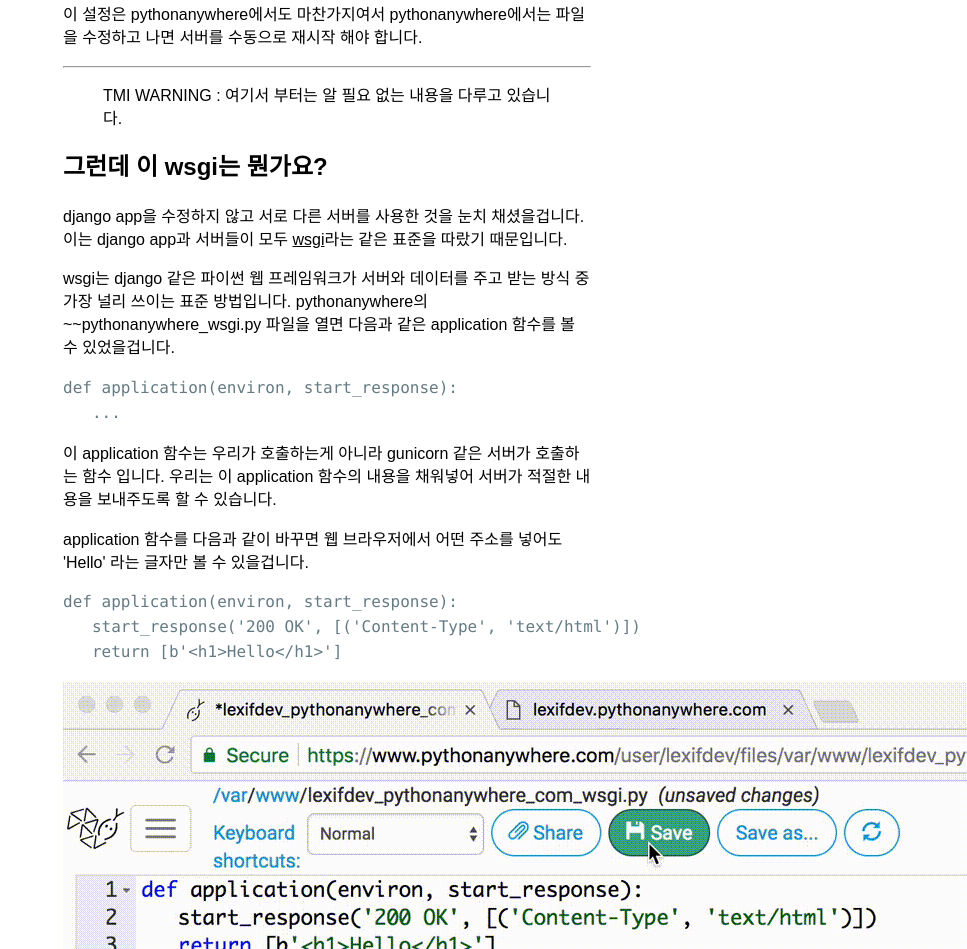
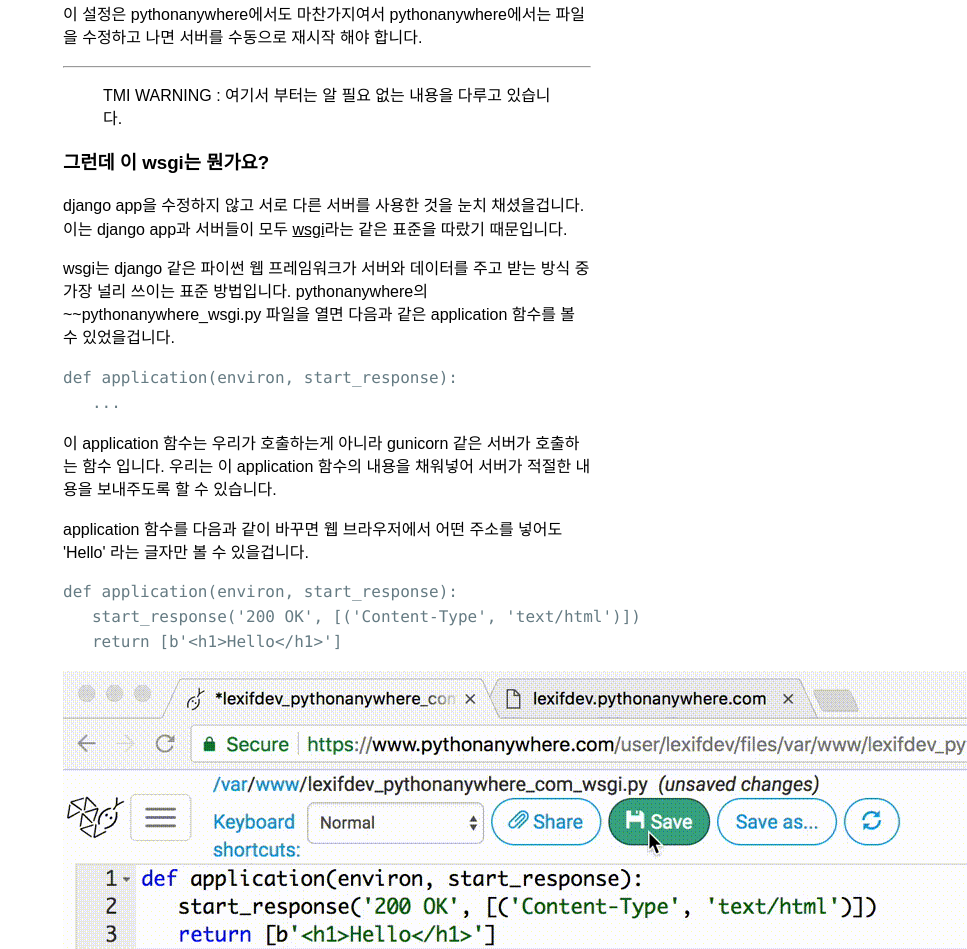
Before and after one commit to lexifdev/blog.lxf.kr, a Gatsby site: page /2018-08-13---ways-run-django-app/ in a window 1280 px wide. Shown: the part 5509-6458 px from the top of the page, without its empty margins (313-1280 px from the left). Built offline with nearby package versions, Linux system fonts and the light colour scheme; Gatsby itself is replaced by a stand-in of ours; some packages are replaced by stand-ins of ours; code samples lack their colours.

Commit message:
소제목 같은 레벨로

```diff
--- a/posts/2018-08-13---ways-run-django-app/index.md
+++ b/posts/2018-08-13---ways-run-django-app/index.md
@@ -79,7 +79,7 @@ runserver는 파일들을 감시하고 있다가 파일의 내용이 수정되
 ---
 > TMI WARNING : 여기서 부터는 알 필요 없는 내용을 다루고 있습니다.
 
-## 그런데 이 wsgi는 뭔가요?
+### 그런데 이 wsgi는 뭔가요?
 
 django app을 수정하지 않고 서로 다른 서버를 사용한 것을 눈치 채셨을겁니다.
 이는 django app과 서버들이 모두 [wsgi](https://www.python.org/dev/peps/pep-0333/)라는 같은 표준을 따랐기 때문입니다.
```
